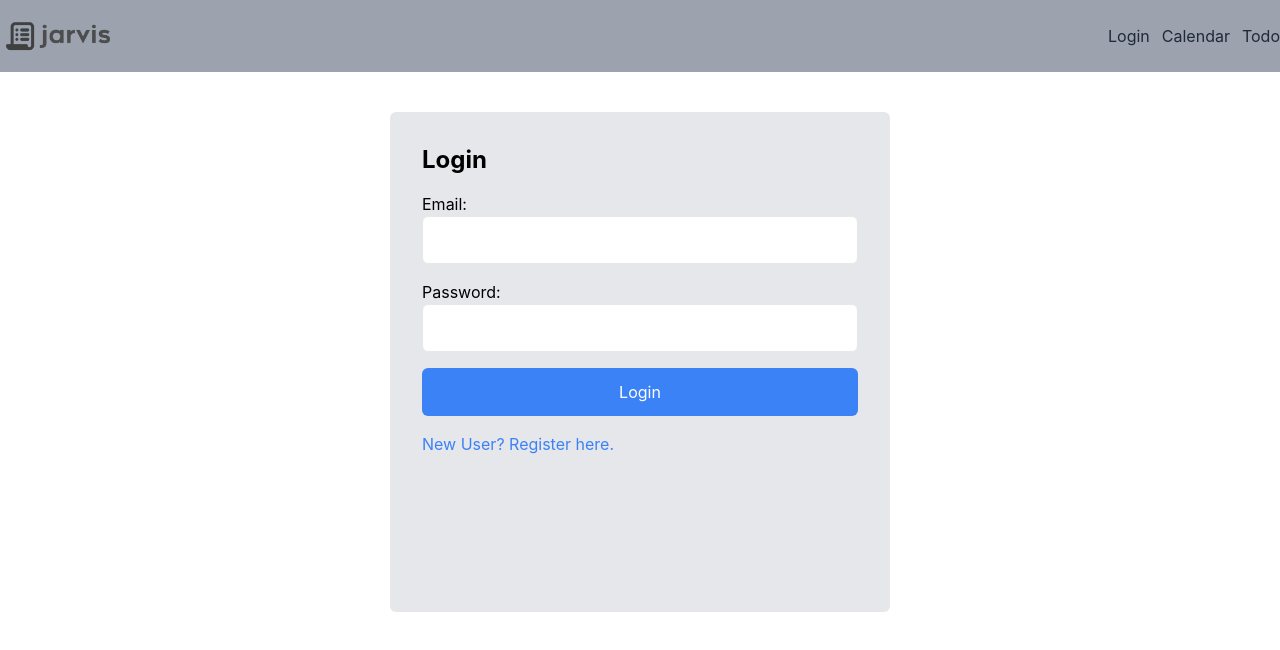
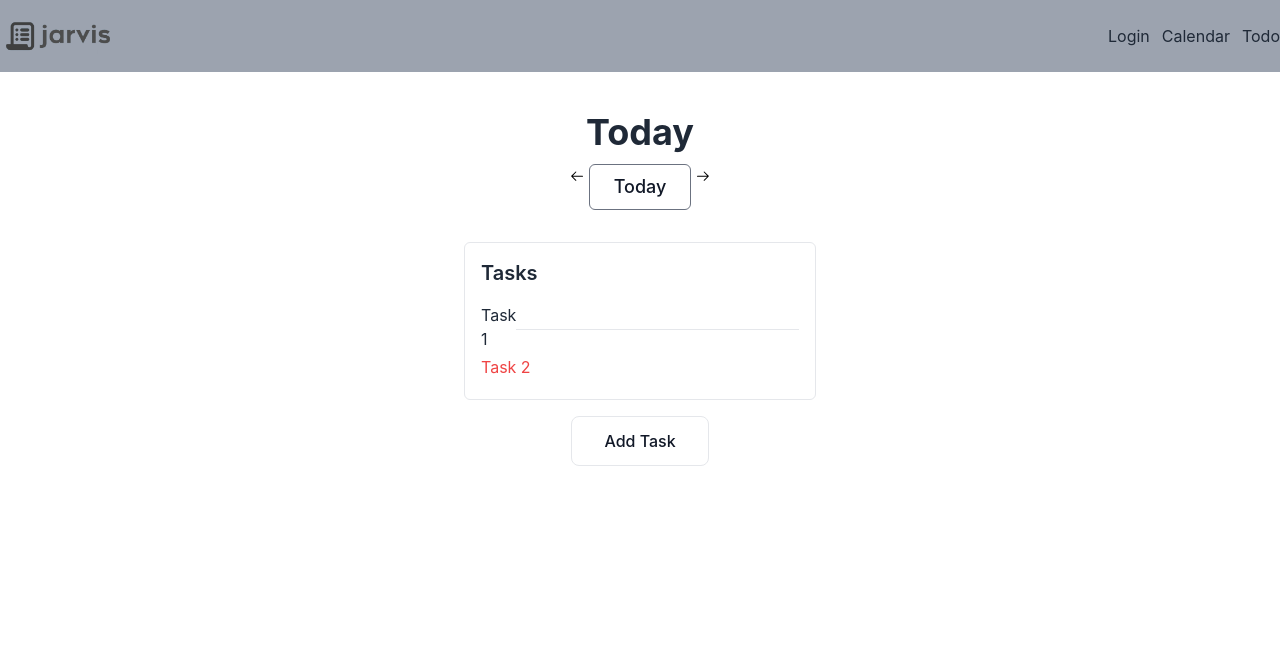
Before and after one commit to santheman12/planner, a React (Create React App) app in the folder packages/react-frontend/: page /DailyChart in a window 1280 px wide. Shown: the top 650 px of the page. Built offline with nearby package versions, Linux system fonts and the light colour scheme.

Commit message:
done daily chart view

```diff
--- a/packages/react-frontend/src/App.js
+++ b/packages/react-frontend/src/App.js
@@ -1,8 +1,10 @@
+import { BrowserRouter as Router, Route, Routes } from 'react-router-dom';
 import React, { useState } from 'react';
 import Header from './components/header'; // Import the Header component
 import Login from './Login';
 import Register from './Register';
 import WeekChart from './WeekChart';
+import DailyChart from './DailyChart';
 
 function App() {
   const [authenticated, setAuthenticated] = useState(false);
@@ -27,22 +29,25 @@ function App() {
   };
 
   return (
+    <Router>
       <div className="App">
         <Header />
         <div className="App-body mt-10">
-        {!authenticated ? (
+          <Routes>
+            <Route path="/" element={!authenticated ? (
               isLoginMode ? (
                 <Login onLogin={handleLogin} onSwitchToRegister={switchToRegister} />
               ) : (
                 <Register onRegister={handleRegister} onSwitchToLogin={switchToLogin} />
               )
             ) : (
-          <div className="chart-container">
               <WeekChart />
-          </div>
-        )}
+            )} />
+            <Route path="/DailyChart" element={<DailyChart />} />
+          </Routes>
         </div>
       </div>
+    </Router>
   );
 }
 
--- /dev/null
+++ b/packages/react-frontend/src/DailyChart.js
@@ -0,0 +1,74 @@
+import React, { useState } from "react";
+import { GoArrowLeft, GoArrowRight } from "react-icons/go";
+import AddExperienceModal from "../src/components/addTaskModal";
+
+const DailyChart = () => {
+    // Dummy data for demonstration purposes
+    const tasks = [
+        { date: "Today", task: "Task 1", overdue: false },
+        { date: "Tomorrow", task: "Task 2", overdue: true },
+        // Add your actual task data here
+    ];
+
+    // State to manage modal visibility
+    const [showModal, setShowModal] = useState(false);
+
+    return (
+        <div className="bg-white px-4 max-w-lg mx-auto lg:px-8">
+            <div className="flex flex-col mx-12">
+                {/* Date */}
+                <p className="text-4xl font-bold text-gray-800 text-center">
+                    {tasks[0].date} {/* Display today's date */}
+                </p>
+
+                <div className="flex space-x-1 mt-4 justify-center">
+                    <GoArrowLeft />
+                    <button
+                        type="button"
+                        className="-mt-1 px-6 py-2 text-lg font-medium text-gray-900 focus:outline-none bg-white rounded-md border border-gray-500 hover:bg-gray-100 hover:text-blue-700 border-gray-200"
+                    >
+                        Today
+                    </button>
+                    <GoArrowRight />
+                </div>
+
+                {/* Box containing daily tasks */}
+                <div className="border border-gray-200 rounded-md mt-8">
+                    {/* Daily tasks */}
+                    <div className="p-4">
+                        <p className="text-xl font-semibold mb-4 text-gray-800">
+                            Tasks
+                        </p>
+                        {/* Tasks list */}
+                        {tasks.map((task, index) => (
+                            <div key={index} className="flex items-center">
+                                <p className={`mb-1 flex-1 ${task.overdue ? 'text-red-500' : 'text-gray-800'}`}>
+                                    {task.task}
+                                </p>
+                                {index !== tasks.length - 1 && <hr className="w-full my-2 border-gray-200" />}
+                            </div>
+                        ))}
+                    </div>
+                </div>
+
+                {/* Add Task button centered below tasks */}
+                <div className="flex justify-center mt-4">
+                    <button
+                        type="button"
+                        className="py-3 px-8 text-md font-medium text-gray-900 focus:outline-none bg-white rounded-lg border border-gray-200 hover:bg-gray-100 hover:text-blue-700 "
+                        onClick={() => {
+                            setShowModal(true);
+                        }}
+                    >
+                        Add Task
+                    </button>
+                </div>
+            </div>
+
+            {/* Modal */}
+            <AddExperienceModal isOpen={showModal} setShowModal={setShowModal} />
+        </div>
+    );
+};
+
+export default DailyChart;
```
Lines whose indentation alone changed are shown as unchanged.
